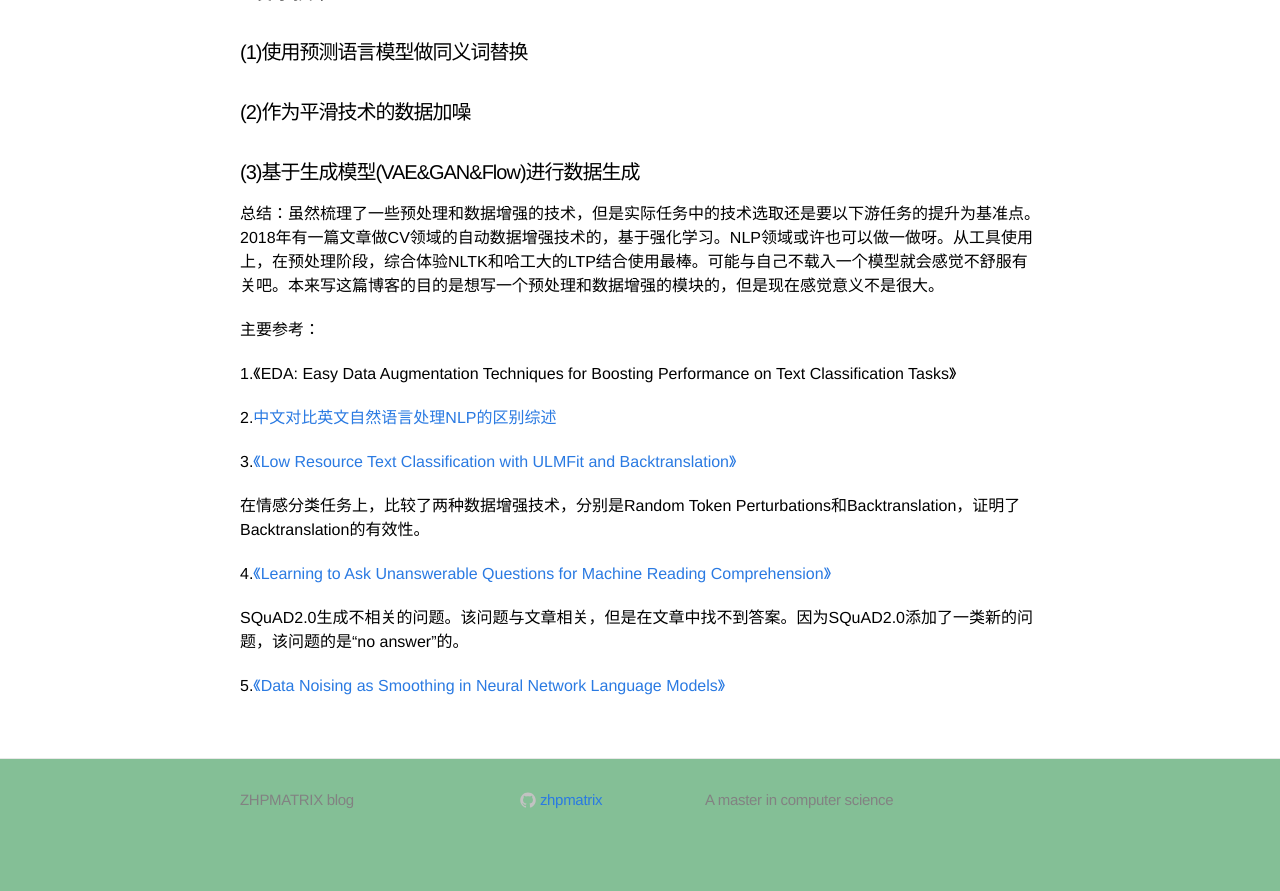
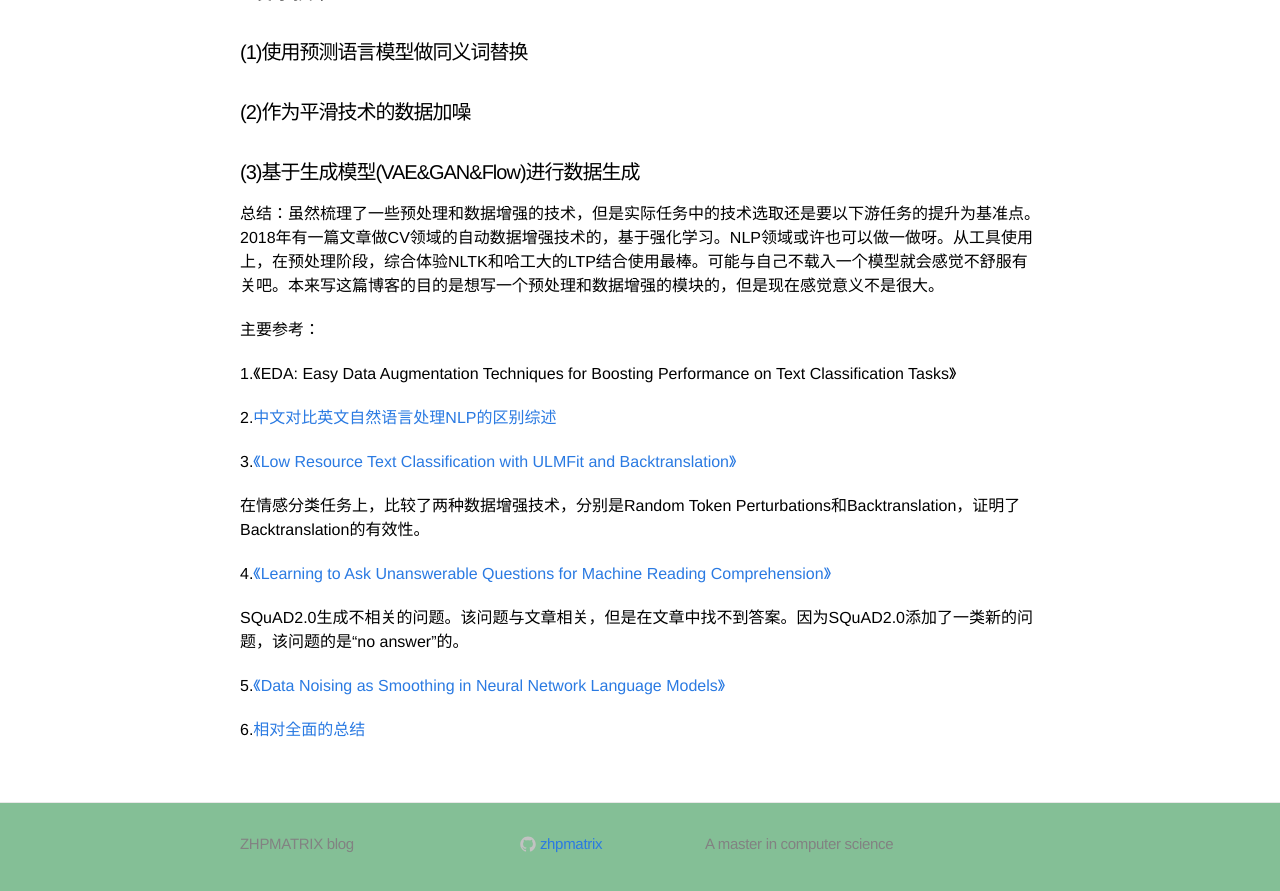
Before and after one commit to zhpmatrix/zhpmatrix.github.io, a Jekyll site: the page built from _posts/2019-03-08-preprocess-augmentation-in-nlp.md, in a window 1280 px wide and 900 px high, scrolled down 3106 px. Shown: the top 891 px of the window. Built offline with Jekyll 4.4.1, drawn with Linux system fonts in a browser that asks for light colours; comment, search, counter and statistics services are not loaded; before the commit the page ends 3962 px from its top, so only the background shows below that.

Commit message:
add new ref

```diff
--- a/_posts/2019-03-08-preprocess-augmentation-in-nlp.md
+++ b/_posts/2019-03-08-preprocess-augmentation-in-nlp.md
@@ -132,3 +132,5 @@ mathjax: true
 SQuAD2.0生成不相关的问题。该问题与文章相关，但是在文章中找不到答案。因为SQuAD2.0添加了一类新的问题，该问题的是“no answer”的。
 
 5.[《Data Noising as Smoothing in Neural Network Language Models》](https://arxiv.org/abs/1703.02573)
+
+6.[相对全面的总结](https://zhuanlan.zhihu.com/p/75207641)
```
